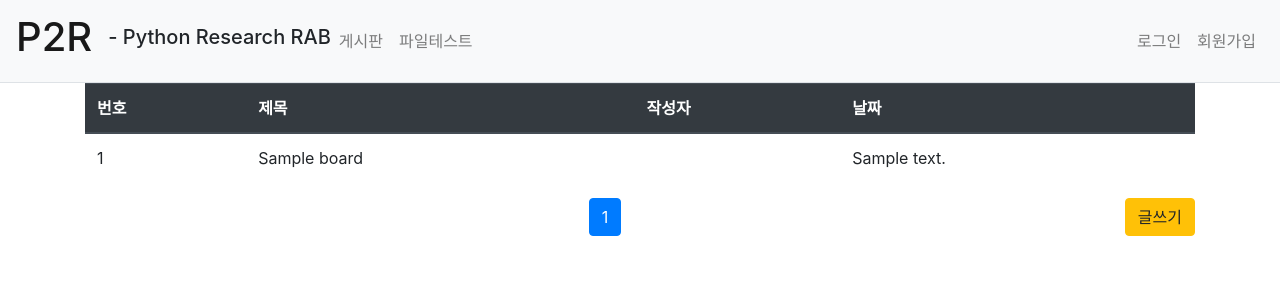
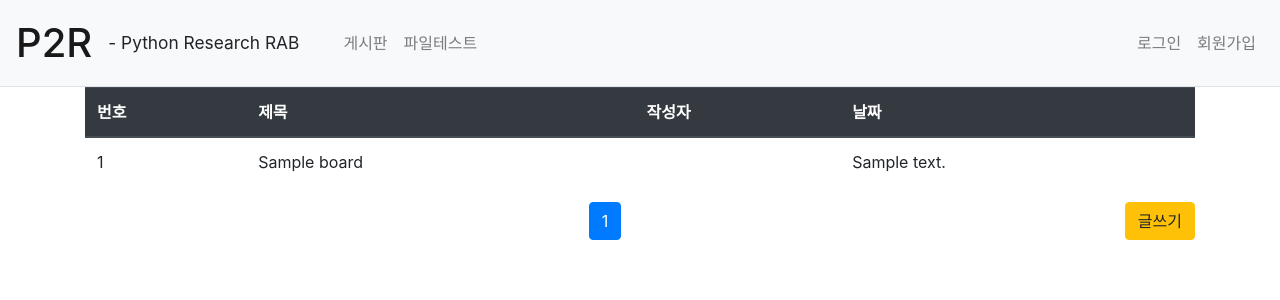
Before and after one commit to jyj1433/notice_board, a Flask app: page /board in a window 1280 px wide. Shown: the top 300 px of the page. Run offline with Flask 2, Linux system fonts and the light colour scheme; tables that the repository leaves empty or names only in its code hold one stand-in row (values such as "Sample post"); some libraries are stand-ins or nearby versions.

Commit message:
로고 불편 수정

```diff
--- a/templates/navbar.html
+++ b/templates/navbar.html
@@ -6,8 +6,8 @@
     </button>
 
     <!-- 메인 화면으로 돌아가는 로고 버튼 -->
-    <a class="navbar-brand" href="/"><h1>P2R</h1></a>
-    <h5> - Python Research RAB</h5>
+    <a class="navbar-brand" href="/" style="font-size:30pt; font-weight:500">P2R</a>
+    <a style="font-size:13pt"> - Python Research RAB</a>&nbsp&nbsp&nbsp&nbsp&nbsp&nbsp&nbsp&nbsp
 
     <button class="navbar-toggler ml-auto" type="button" data-toggle="collapse" data-target="#navbarNav2"
         aria-controls="navbarNav" aria-expanded="false" aria-label="Toggle navigation" style="border:0; outline:0;">
```
